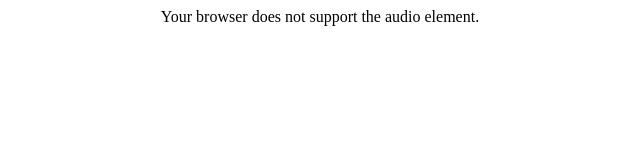
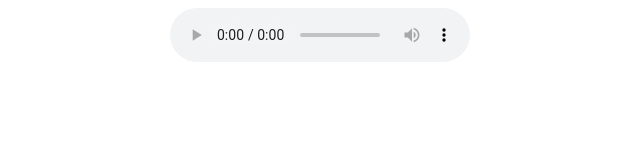
Before and after one commit to TheOwlCoder/Owlsss-Music-Player, a plain HTML site: page cg5/Lonely-King/index.html in a window 1280 px wide. Shown: the whole page, without its empty margins (320-960 px from the left). Drawn offline with Linux system fonts and the light colour scheme.

Commit message:
omfg i am an idiot XD

```diff
--- a/cg5/Lonely-King/index.html
+++ b/cg5/Lonely-King/index.html
@@ -1,5 +1,5 @@
 <center>
-  <div class="musc"
+  <div class="musc">
   <audio controls autoplay>
     <source src="/cg5/LK.mp3" type="audio/mpeg">
   Your browser does not support the audio element.
```
